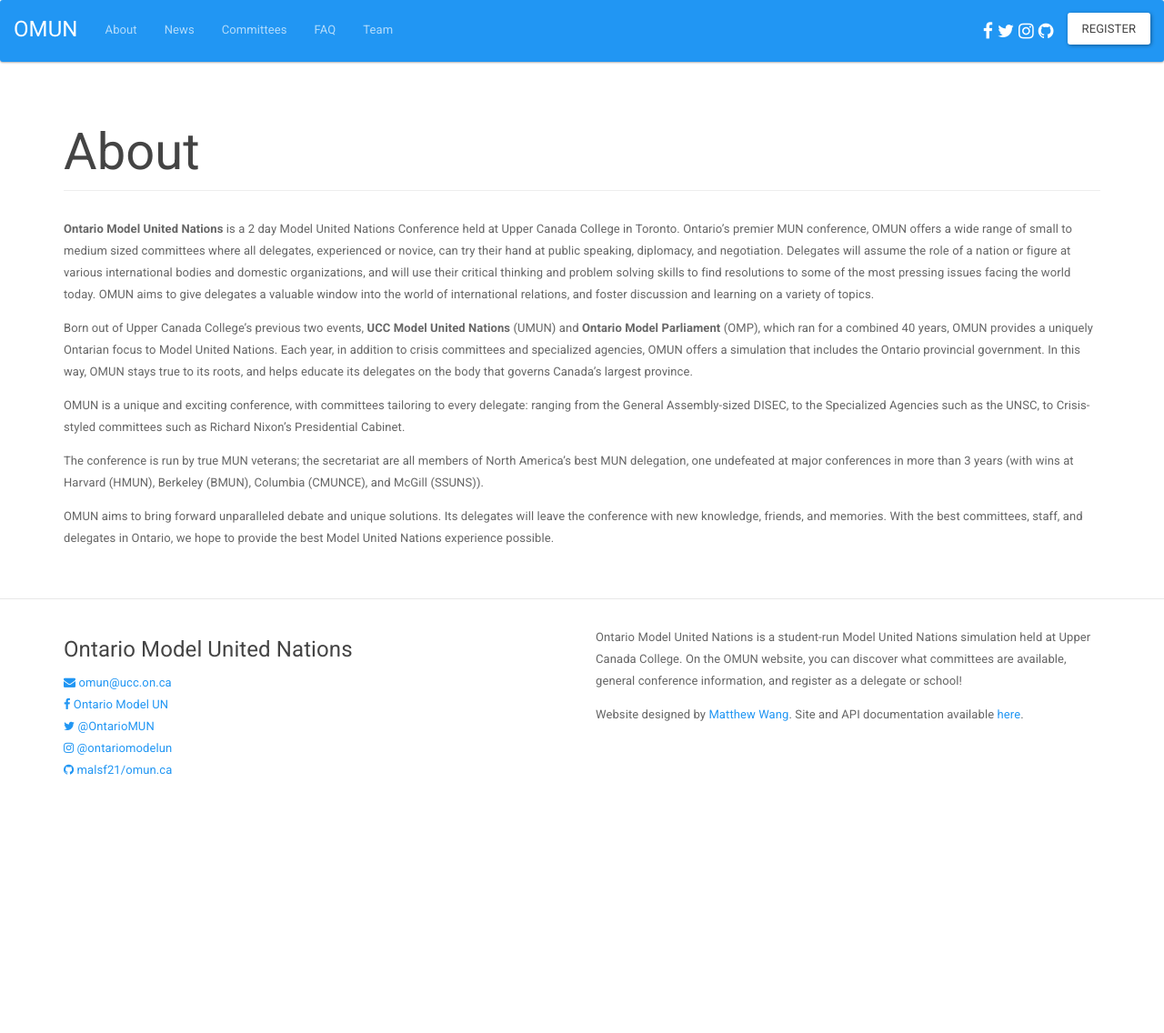
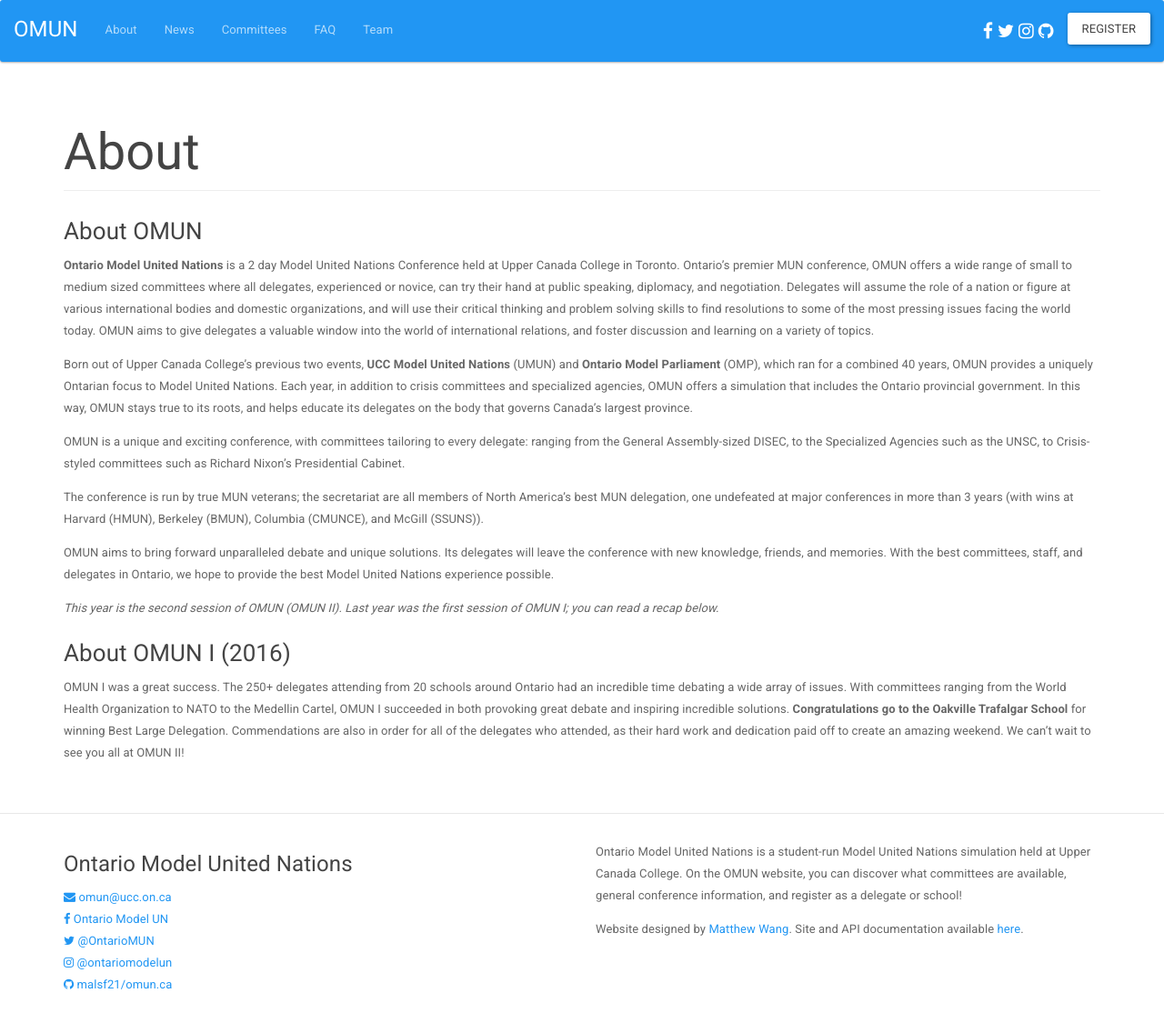
Before and after one commit to malsf21/omun.ca, a Jekyll site: the page built from about.md, in a window 1280 px wide. Shown: the whole page at 91% size. Built offline with Jekyll 4.4.1, drawn with Linux system fonts in a browser that asks for light colours; before the commit the page ends 900 px from its top, so only the background shows below that.

Commit message:
edits in mentions on OMUN I and OMUN II

```diff
--- a/about.md
+++ b/about.md
@@ -3,6 +3,8 @@ layout: page
 title: About
 permalink: /about/
 ---
+
+### About OMUN
 
 **Ontario Model United Nations** is a 2 day Model United Nations Conference held at Upper Canada College in Toronto. Ontario's premier MUN conference, OMUN offers a wide range of small to medium sized committees where all delegates, experienced or novice, can try their hand at public speaking, diplomacy, and negotiation. Delegates will assume the role of a nation or figure at various international bodies and domestic organizations, and will use their critical thinking and problem solving skills to find resolutions to some of the most pressing issues facing the world today. OMUN aims to give delegates a valuable window into the world of international relations, and foster discussion and learning on a variety of topics.
 
@@ -13,3 +15,9 @@ OMUN is a unique and exciting conference, with committees tailoring to every del
   The conference is run by true MUN veterans; the secretariat are all members of North America's best MUN delegation, one undefeated at major conferences in more than 3 years (with wins at Harvard (HMUN), Berkeley (BMUN), Columbia (CMUNCE), and McGill (SSUNS)).
 
 OMUN aims to bring forward unparalleled debate and unique solutions. Its delegates will leave the conference with new knowledge, friends, and memories. With the best committees, staff, and delegates in Ontario, we hope to provide the best Model United Nations experience possible.
+
+*This year is the second session of OMUN (OMUN II). Last year was the first session of OMUN I; you can read a recap below.*
+
+### About OMUN I (2016)
+
+OMUN I was a great success. The 250+ delegates attending from 20 schools around Ontario had an incredible time debating a wide array of issues. With committees ranging from the World Health Organization to NATO to the Medellin Cartel, OMUN I succeeded in both provoking great debate and inspiring incredible solutions. **Congratulations go to the Oakville Trafalgar School** for winning Best Large Delegation. Commendations are also in order for all of the delegates who attended, as their hard work and dedication paid off to create an amazing weekend. We can't wait to see you all at OMUN II!
--- a/index.html
+++ b/index.html
@@ -13,7 +13,7 @@ layout: default
   <h1 class="page-header">Ontario Model United Nations</h1>
   <p class="lead">Ontario Model United Nations is a student-run Model United Nations simulation held at Upper Canada College. </p>
   <p>
-  <b><span id="timeLeft">000 Days, 00 Hours, 00 Minutes, and 00 Seconds</span></b> until OMUN 2017!
+  <b><span id="timeLeft">000 Days, 00 Hours, 00 Minutes, and 00 Seconds</span></b> until OMUN II!
   </p>
   <p><a class="btn btn-primary btn-lg" href="{{ "/about/" | prepend: site.baseurl }}" style="color:white;">Learn more</a></p>
 </div>
```
